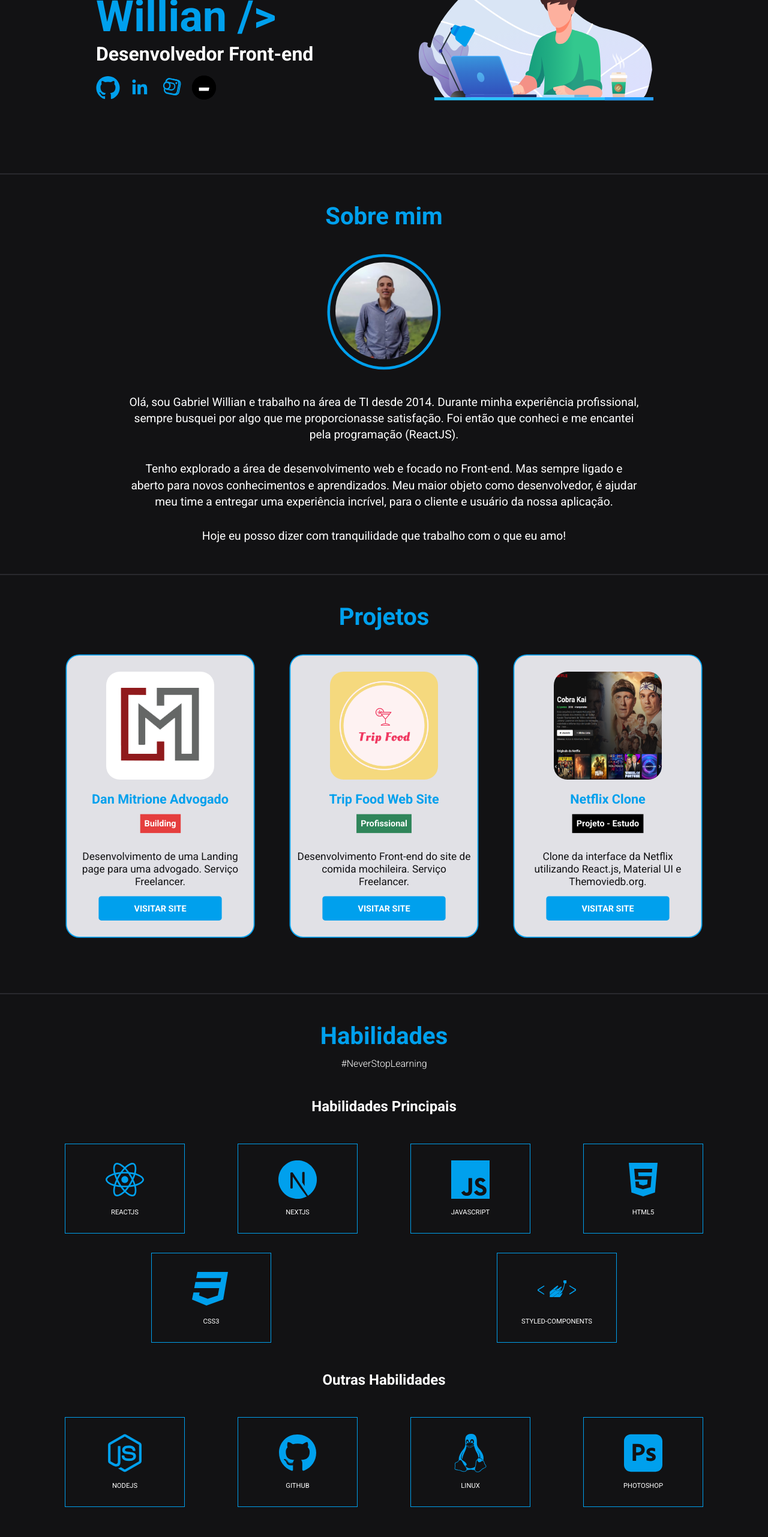
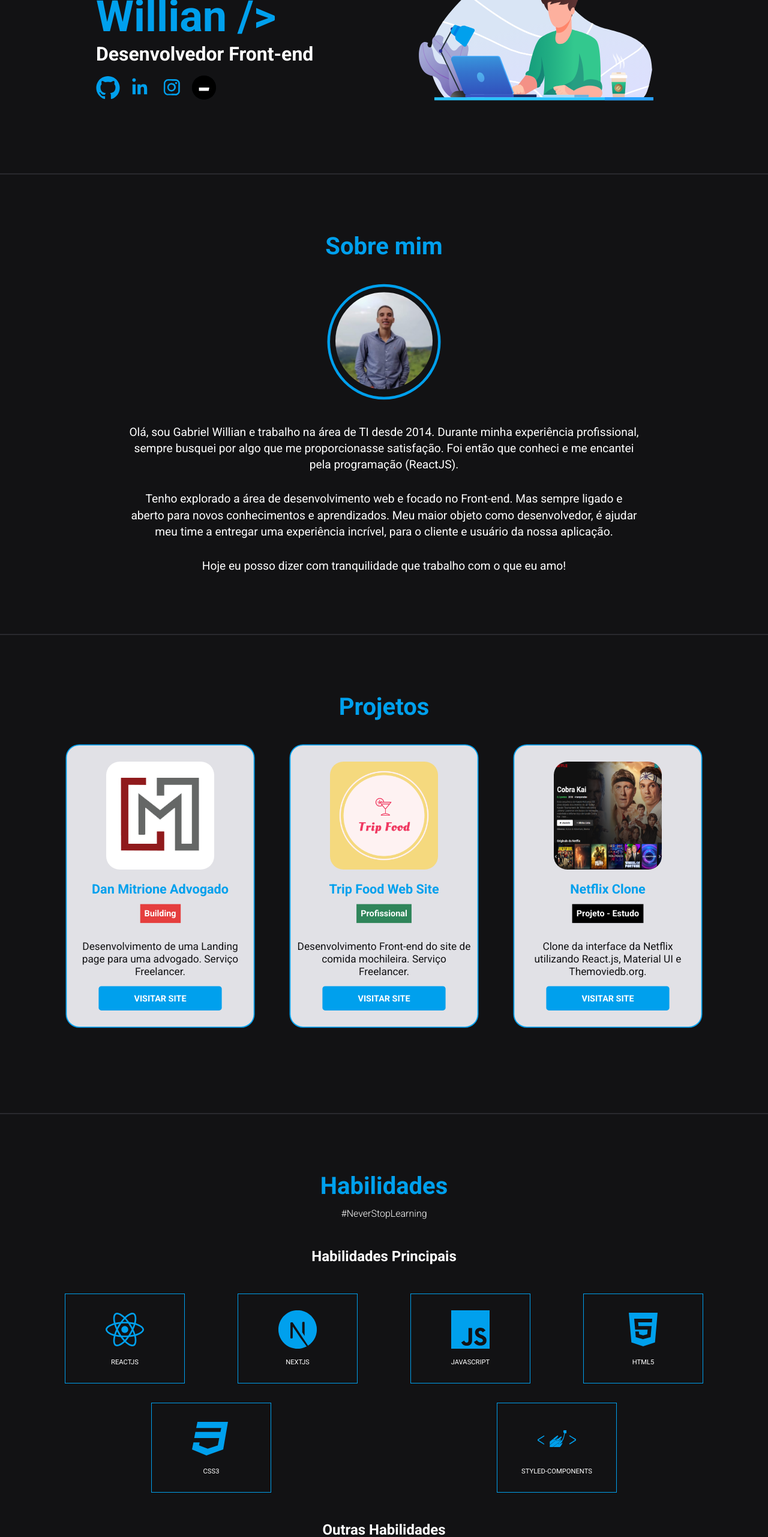
Before and after one commit to gabrielgws/portfolio, a Next.js app: page / in a window 1280 px wide. Shown: the part 234-2797 px from the top of the page at 60% size. Built offline with nearby package versions, Linux system fonts and the light colour scheme.

Commit message:
padding sections

```diff
--- a/src/components/About/styles.js
+++ b/src/components/About/styles.js
@@ -9,7 +9,7 @@
   border-top: 2px solid var(--gray-800);
   border-bottom: 2px solid var(--gray-800);
 
-  padding: 50px 2rem;
+  padding: 100px 2rem;
 
   h1 {
     font-size: 2.5rem;
--- a/src/components/Projects/styles.js
+++ b/src/components/Projects/styles.js
@@ -9,7 +9,7 @@
 
   border-bottom: 2px solid var(--gray-800);
 
-  padding: 50px 2rem;
+  padding: 100px 2rem;
 
   h1 {
     font-size: 2.5rem;
--- a/src/components/Skills/styles.js
+++ b/src/components/Skills/styles.js
@@ -9,7 +9,7 @@
   border-bottom: 2px solid var(--gray-800);
 
   width: 100%;
-  padding: 50px 2rem;
+  padding: 100px 2rem;
 
   h1 {
     font-size: 2.5rem;
@@ -29,7 +29,7 @@
   }
 
   h2 {
-    color: var(--white)
+    color: var(--white);
     font-size: 1.5rem;
   }
 `
```
